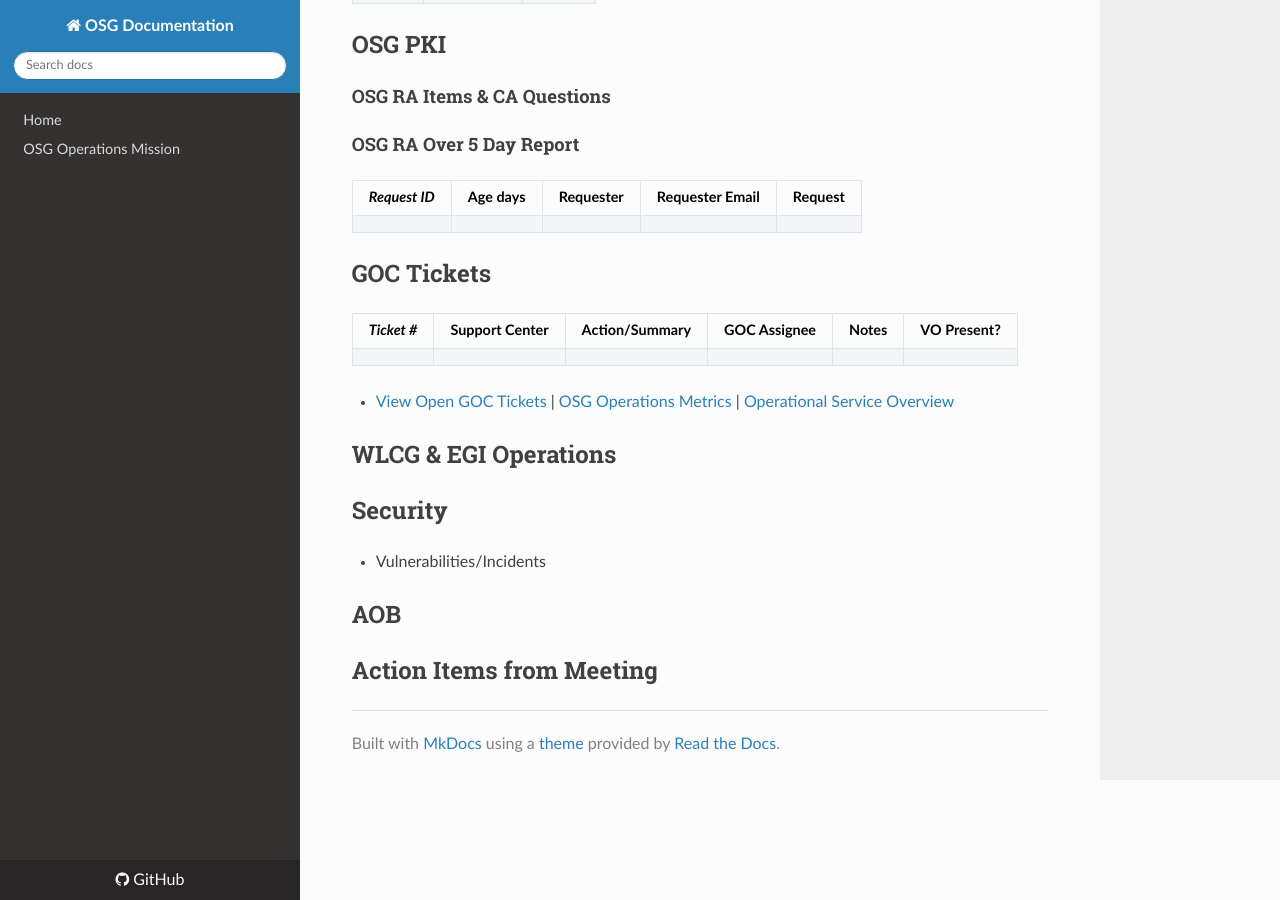
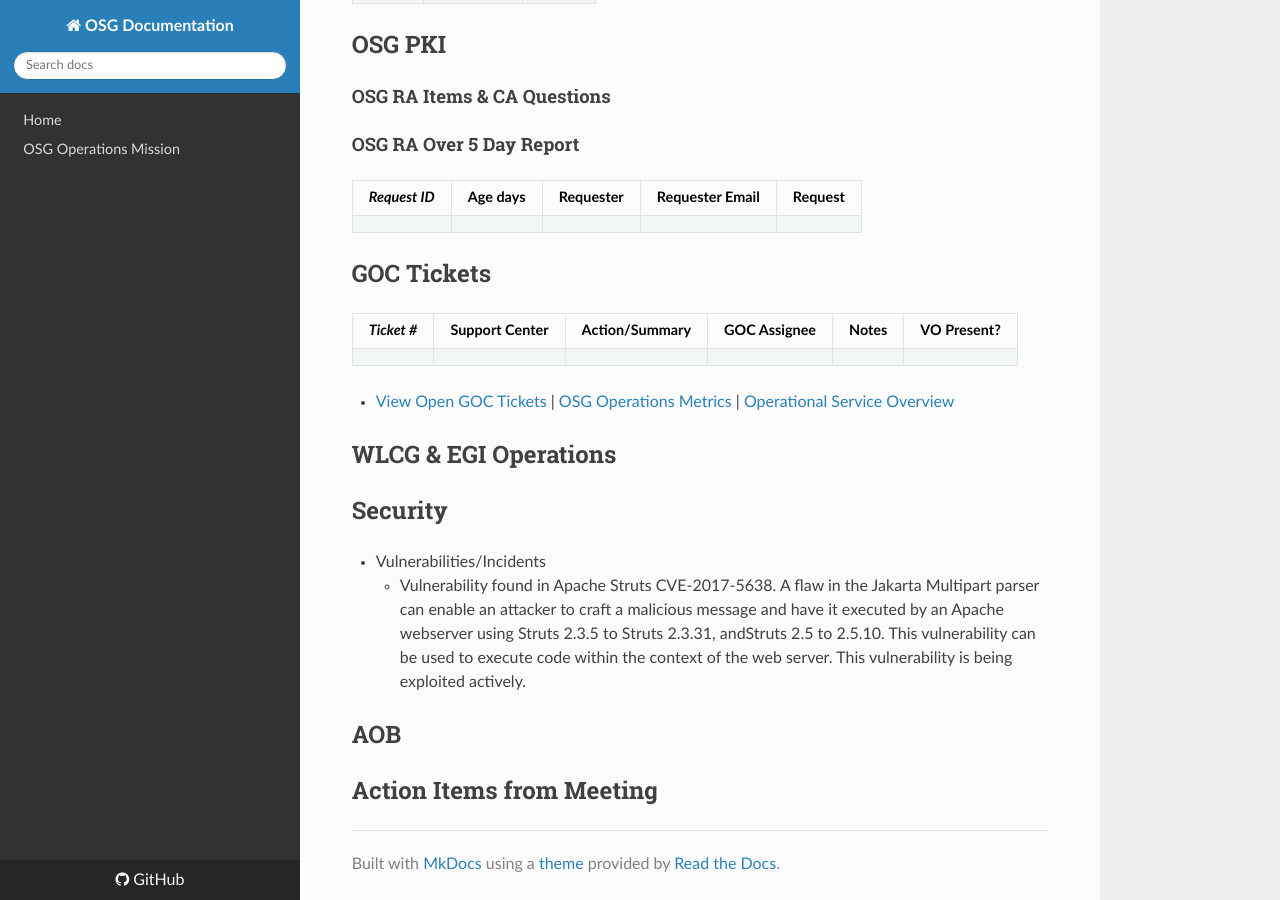
Before and after one commit to osg-htc/operations, an MkDocs documentation site: the page built from docs/WeeklyMinutes/13Mar2017.md, in a window 1280 px wide and 900 px high, scrolled down 3336 px. Built offline with MkDocs 1.6.1, drawn with Linux system fonts in a browser that asks for light colours; nearby versions of some CDN libraries; old or Windows-style settings are respelled for this version of MkDocs.

Commit message:
Update 13Mar2017.md

```diff
--- a/docs/WeeklyMinutes/13Mar2017.md
+++ b/docs/WeeklyMinutes/13Mar2017.md
@@ -84,6 +84,7 @@
 
 ## Security
    * Vulnerabilities/Incidents
+     * Vulnerability found in Apache Struts CVE-2017-5638. A flaw in the Jakarta Multipart parser can enable an attacker to craft a malicious message and have it executed by an Apache webserver using Struts 2.3.5 to Struts 2.3.31, andStruts 2.5 to 2.5.10. This vulnerability can be used to execute code within the context of the web server. This vulnerability is being exploited actively.
 
 ## AOB
 
```
